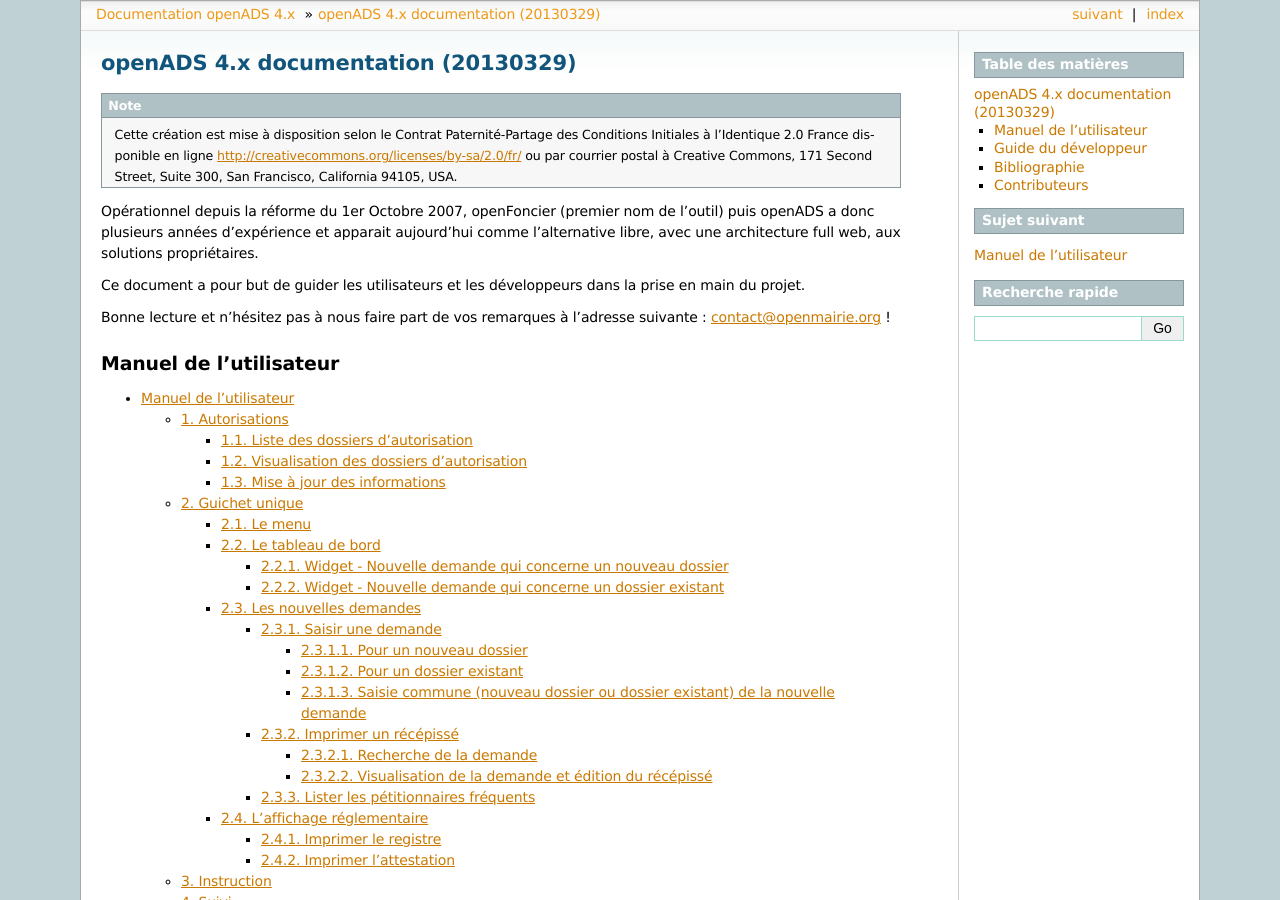
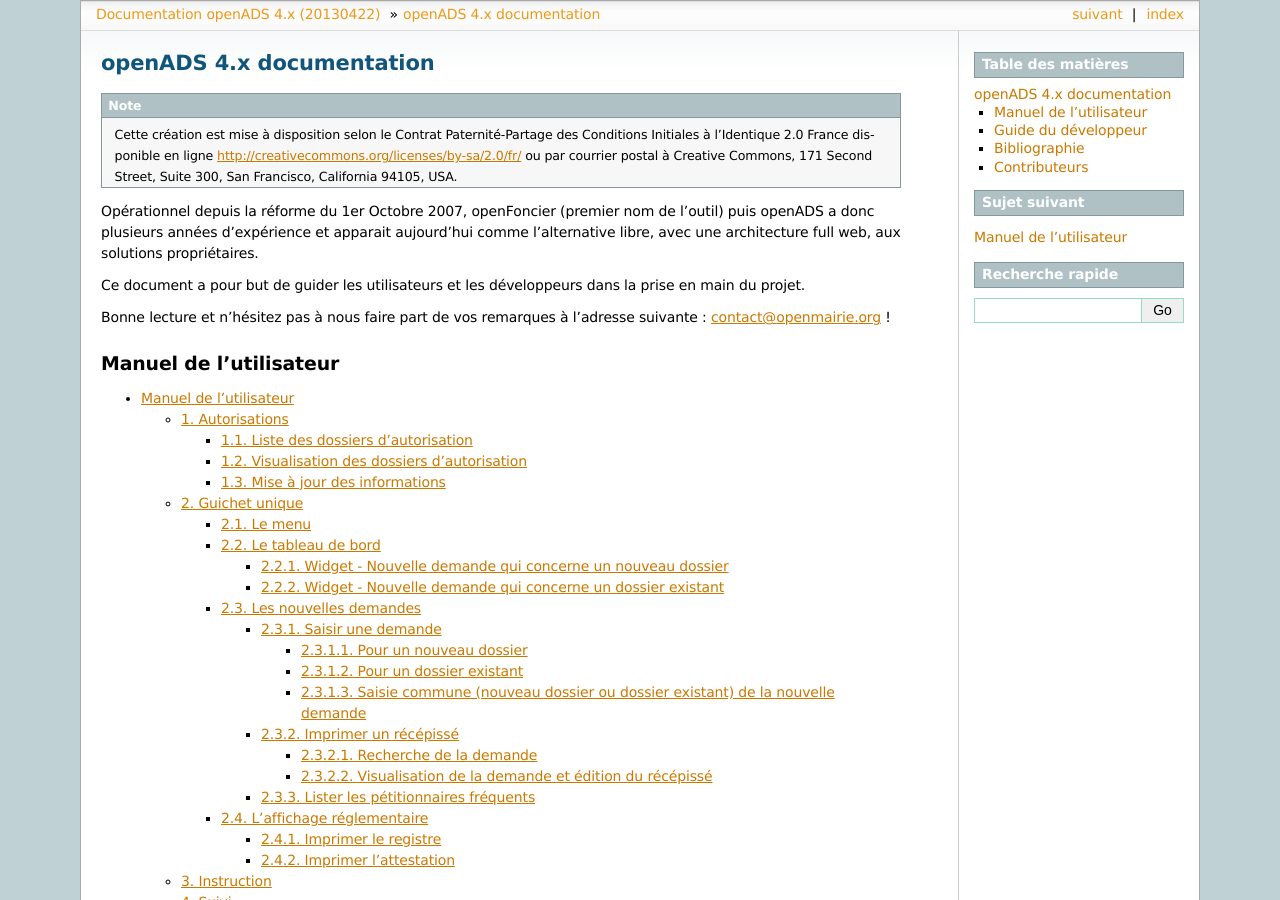
Before and after one commit to mpavaux/openads-documentation, a Sphinx documentation site: the page built from source/index.rst, in a window 1280 px wide and 900 px high. Built offline with Sphinx 7.4.7, drawn with Linux system fonts in a browser that asks for light colours; some of the changed text lies outside the part shown.

Commit message:
Mise à jour des auteurs et du numéro de version de la documentation

```diff
--- a/source/conf.py
+++ b/source/conf.py
@@ -50,7 +50,7 @@
 # The short X.Y version.
 version = '4.x'
 # The full version, including alpha/beta/rc tags.
-release = '4.x'
+release = '4.x (20130422)'
 
 # The language for content autogenerated by Sphinx. Refer to documentation
 # for a list of supported languages.
--- a/source/index.rst
+++ b/source/index.rst
@@ -1,9 +1,9 @@
 .. openads documentation master file, created by
    sphinx-quickstart on Wed Jul 20 17:30:38 2011.
 
-====================================
-openADS 4.x documentation (20130329)
-====================================
+=========================
+openADS 4.x documentation
+=========================
 
 .. note::
 
```
Also changed, not shown: other parts of source/index.rst (+3 -0 lines).
